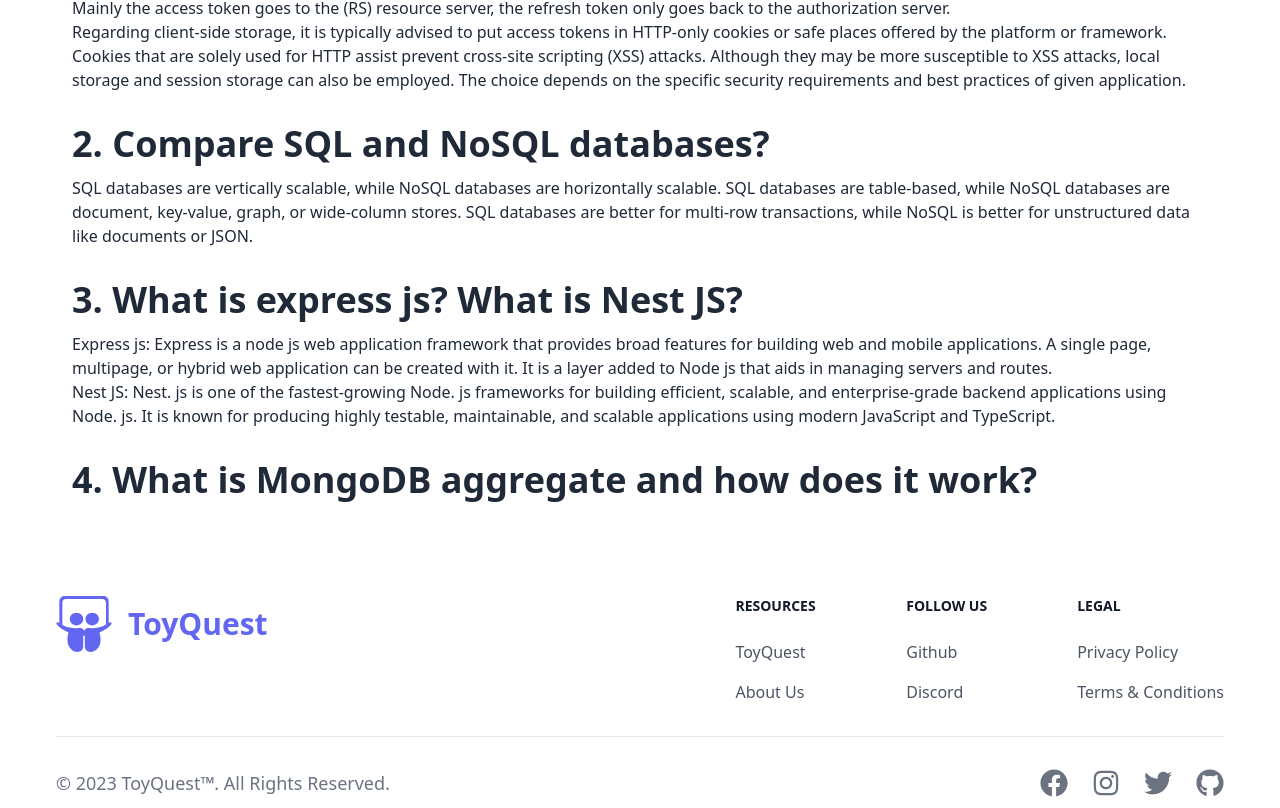
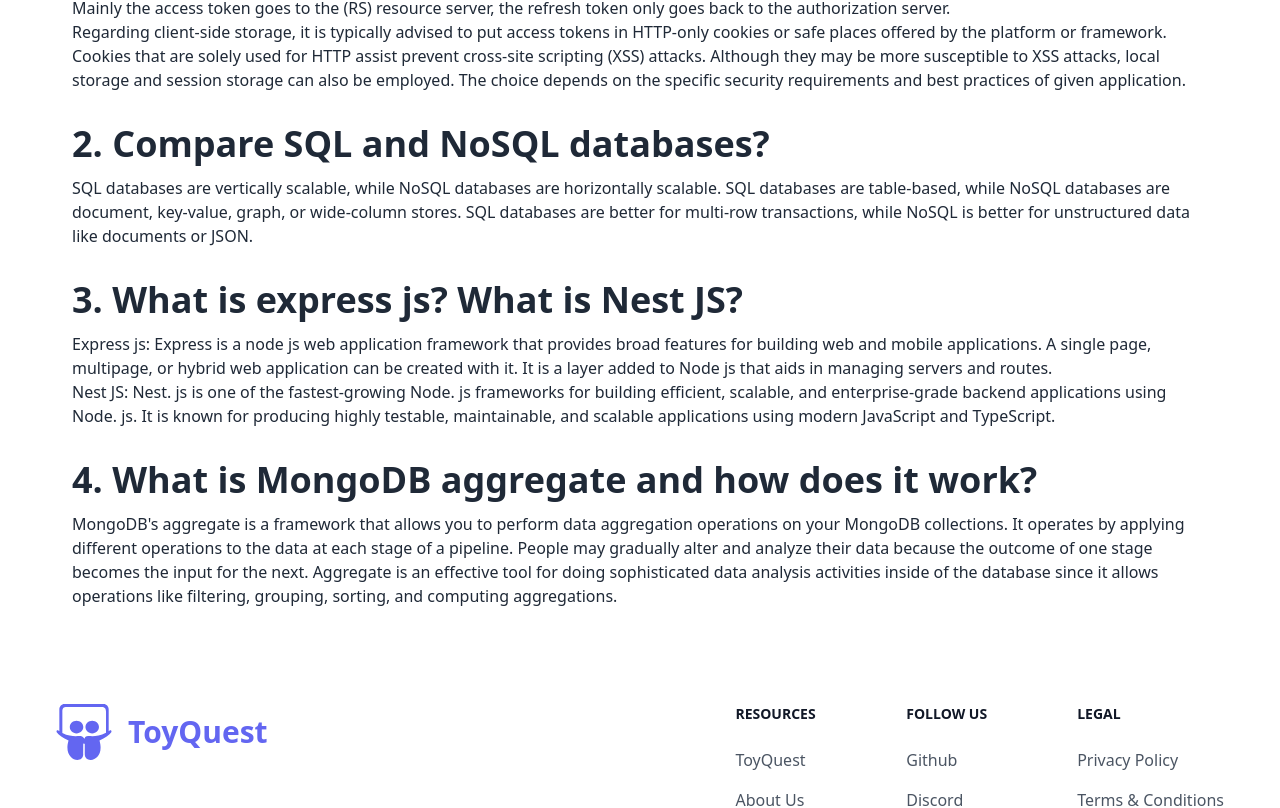
Before and after one commit to mstlelanakhatun/ToyQuest_ClientSide, a React (Vite) app: page /blogs in a window 1280 px wide. Shown: the part 360-1168 px from the top of the page. Built offline with nearby package versions, Linux system fonts and the light colour scheme; no server answers.

Commit message:
blog4ans commit

```diff
--- a/src/Components/Shared/NavComponents/Blogs.jsx
+++ b/src/Components/Shared/NavComponents/Blogs.jsx
@@ -30,7 +30,7 @@ Regarding client-side storage, it is typically advised to put access tokens in H
             <div className="mb-8">
                 <h1 className="text-4xl font-semibold">4. What is MongoDB aggregate and how does it work?</h1>
                 <p className='my-3'>
-
+                MongoDB's aggregate is a framework that allows you to perform data aggregation operations on your MongoDB collections. It operates by applying different operations to the data at each stage of a pipeline. People may gradually alter and analyze their data because the outcome of one stage becomes the input for the next. Aggregate is an effective tool for doing sophisticated data analysis activities inside of the database since it allows operations like filtering, grouping, sorting, and computing aggregations.
                 </p>
             </div>
         </div>
```
